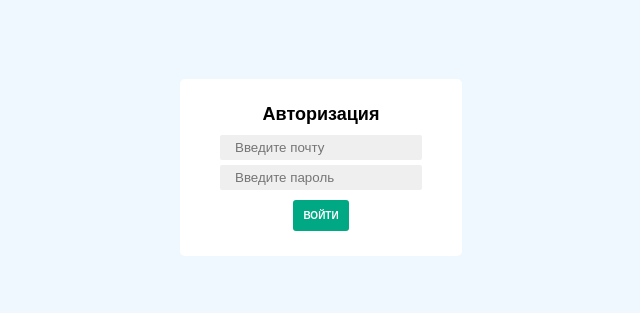
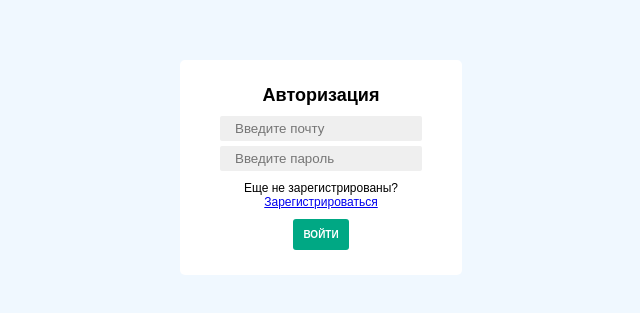
Before and after one commit to Darkerros/sboard-frontend, a React (Create React App) app: page /login in a window 1280 px wide. Shown: the part 233-546 px from the top of the page, without its empty margins (319-959 px from the left). Built offline with nearby package versions, Linux system fonts and the light colour scheme; no server answers.

Commit message:
fix: add link in login form to register and in register form to login

```diff
--- a/src/forms/login-form/components/login-form/login-form.tsx
+++ b/src/forms/login-form/components/login-form/login-form.tsx
@@ -7,6 +7,7 @@ import Button from '../../../../ui/button/button';
 import FormTitle from '../../../../components/form-title/form-title';
 import EmailInput from '../../../../controls/email-input/email-input';
 import PasswordInput from '../../../../controls/password-input/password-input';
+import { Link } from 'react-router-dom';
 
 const LoginFormComponent = styled.form`
   min-width: 260px;
@@ -38,6 +39,18 @@ const ErrorMessageComponent = styled.p`
   color: red;
   font-size: 12px;
   text-align: center;
+
+  margin: 0 auto;
+  max-width: 200px;
+`;
+
+const OtherFormLinkContainer = styled.p`
+  color: black;
+  font-size: 12px;
+  text-align: center;
+
+  display: flex;
+  flex-direction: column;
 
   margin: 0 auto;
   max-width: 200px;
@@ -82,6 +95,10 @@ const LoginForm: FC<LoginFormProps> = ({ onSubmit, loginError, validationError }
         <PasswordInput onChange={handlePasswordChange} value={password} />
         {validationError['password'] && <ErrorMessageComponent>{validationError['password']}</ErrorMessageComponent>}
       </InputsFieldSet>
+      <OtherFormLinkContainer>
+        Еще не зарегистрированы?
+        <Link to={'/register'}>Зарегистрироваться</Link>
+      </OtherFormLinkContainer>
       {loginError && <ErrorMessageComponent>{loginError}</ErrorMessageComponent>}
       <Button className='register-form__submitButton' type='submit'>Войти</Button>
     </LoginFormComponent>
--- a/src/forms/register-form/components/register-form/register-form.tsx
+++ b/src/forms/register-form/components/register-form/register-form.tsx
@@ -8,6 +8,7 @@ import FormTitle from '../../../../components/form-title/form-title';
 import NicknameInput from '../../../../controls/nickname-input/nickname-input';
 import EmailInput from '../../../../controls/email-input/email-input';
 import PasswordInput from '../../../../controls/password-input/password-input';
+import { Link } from 'react-router-dom';
 
 const RegisterFormComponent = styled.form`
   min-width: 260px;
@@ -39,6 +40,18 @@ const ErrorMessageComponent = styled.p`
   color: red;
   font-size: 12px;
   text-align: center;
+
+  margin: 0 auto;
+  max-width: 200px;
+`;
+
+const OtherFormLinkContainer = styled.p`
+  color: black;
+  font-size: 12px;
+  text-align: center;
+
+  display: flex;
+  flex-direction: column;
 
   margin: 0 auto;
   max-width: 200px;
@@ -89,6 +102,10 @@ const RegisterForm: FC<RegisterFormProps> = ({ onSubmit, validationError, regist
         <PasswordInput onChange={handlePasswordChange} value={password} />
         {validationError['password'] && <ErrorMessageComponent>{validationError['password']}</ErrorMessageComponent>}
       </InputsFieldSet>
+      <OtherFormLinkContainer>
+        Уже зарегистрированы?
+        <Link to={'/login'}>Войти</Link>
+      </OtherFormLinkContainer>
       {registerError && <ErrorMessageComponent>{registerError}</ErrorMessageComponent>}
       <Button className='register-form__submitButton' type='submit'>Зарегистрироваться</Button>
     </RegisterFormComponent>
```
